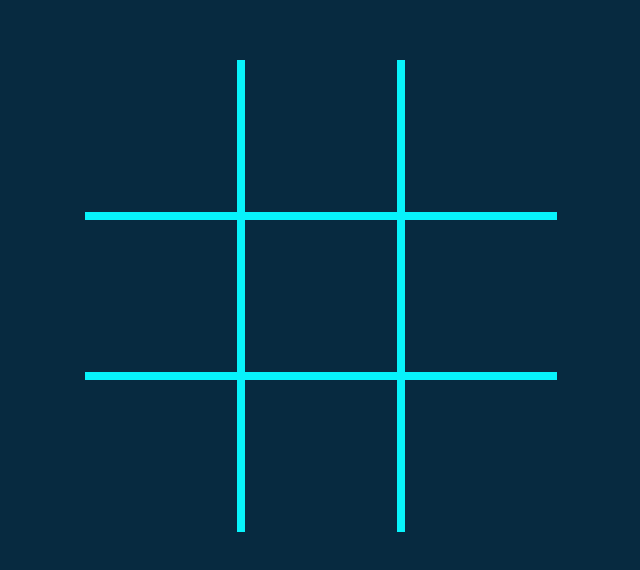
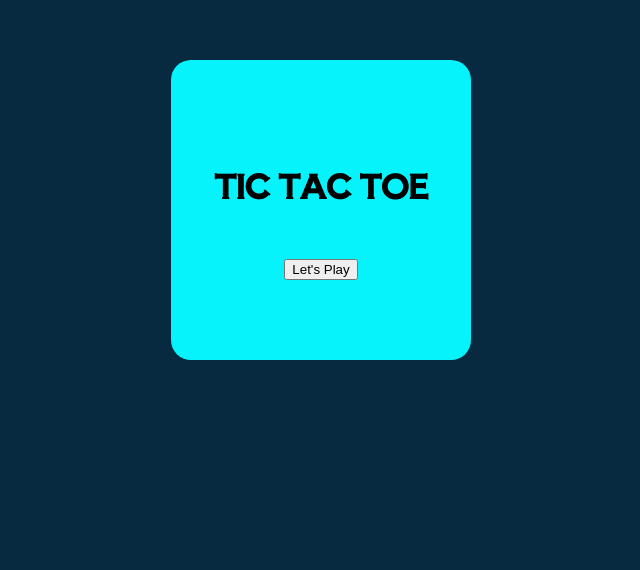
Before and after one commit to DominikHucka/Tic-Tac-Toe, a plain HTML site: page index.html in a window 1280 px wide. Shown: the part 290-860 px from the top of the page, without its empty margins (319-959 px from the left). Drawn offline with Linux system fonts and the light colour scheme.

Commit message:
added startScreen

```diff
--- /dev/null
+++ b/fonts.css
@@ -0,0 +1,8 @@
+/* aoboshi-one-regular - latin */
+@font-face {
+    font-display: swap; /* Check https://developer.mozilla.org/en-US/docs/Web/CSS/@font-face/font-display for other options. */
+    font-family: 'Aoboshi One';
+    font-style: normal;
+    font-weight: 400;
+    src: url('fonts/aoboshi-one-v10-latin-regular.woff2') format('woff2'); /* Chrome 36+, Opera 23+, Firefox 39+, Safari 12+, iOS 10+ */
+  }
--- a/index.html
+++ b/index.html
@@ -6,10 +6,12 @@
     <meta name="viewport" content="width=device-width, initial-scale=1.0">
     <title>Tic Tac Toe</title>
     <link rel="stylesheet" href="style.css">
+    <link rel="stylesheet" href="fonts.css">
 </head>
 
 <body onload="init()">
 
+    <div id="startScreen"></div>
     <div id="content"></div>
 
     <script src="script.js"></script>
--- a/script.js
+++ b/script.js
@@ -1,3 +1,6 @@
+let AUDIO_START_SCREEN = new Audio('sounds/startScreen.mp3')
+
+
 let fields = [
   null,
   null,
@@ -9,37 +12,65 @@ let fields = [
   null,
   null,
 ];
-const WINNING_COMBINATIONS = [
+
+
+let WINNING_COMBINATIONS = [
   [0, 1, 2], [3, 4, 5], [6, 7, 8], // horizontal
   [0, 3, 6], [1, 4, 7], [2, 5, 8], // vertical
   [0, 4, 8], [2, 4, 6], // diagonal
 ];
+
+
 let currentPlayer = 'circle';
+
+
 function init() {
+  startGame();
   render();
 }
+
+
 function render() {
-  const contentDiv = document.getElementById('content');
-  // Generate table HTML
-  let tableHtml = '<table>';
+  let contentDiv = document.getElementById('content');
+
+  let tableHtml = '<table>'; // generiert HTML <tabel></tabel>
   for (let i = 0; i < 3; i++) {
       tableHtml += '<tr>';
       for (let j = 0; j < 3; j++) {
-          const index = i * 3 + j;
+          let index = i * 3 + j;
           let symbol = '';
           if (fields[index] === 'circle') {
               symbol = generateCircleSVG();
           } else if (fields[index] === 'cross') {
               symbol = generateCrossSVG();
           }
-          tableHtml += `<td onclick="handleClick(this, ${index})">${symbol}</td>`;
+          tableHtml += `<td class="d-none" onclick="handleClick(this, ${index})">${symbol}</td>`;
       }
       tableHtml += '</tr>';
   }
   tableHtml += '</table>';
-  // Set table HTML to contentDiv
-  contentDiv.innerHTML = tableHtml;
+
+  contentDiv.innerHTML = tableHtml; // fügt dem content Container das HTML tag table hinzu
 }
+
+
+function startGame() {
+  let startScreen = document.getElementById('startScreen');
+  startScreen.innerHTML = '';
+  startScreen.innerHTML = generateStartScreenHTML();
+}
+
+
+function generateStartScreenHTML() {
+  return /*html*/`
+    <div class="start-screen">
+      <h1>TIC TAC TOE</h1>
+      <button id="playButton" class="play-button">Let's Play</button>
+    </div>
+  `
+}
+
+
 function handleClick(cell, index) {
   if (fields[index] === null) {
       fields[index] = currentPlayer;
@@ -47,17 +78,21 @@ function handleClick(cell, index) {
       cell.onclick = null;
       currentPlayer = currentPlayer === 'circle' ? 'cross' : 'circle';
       if (isGameFinished()) {
-          const winCombination = getWinningCombination();
+          let winCombination = getWinningCombination();
           drawWinningLine(winCombination);
       }
   }
 }
-function isGameFinished() {
+
+
+function isGameFinished() { // Überptüft, ob das Spiel beednet ist.
   return fields.every((field) => field !== null) || getWinningCombination() !== null;
 }
+
+
 function getWinningCombination() {
   for (let i = 0; i < WINNING_COMBINATIONS.length; i++) {
-      const [a, b, c] = WINNING_COMBINATIONS[i];
+      let [a, b, c] = WINNING_COMBINATIONS[i];
       if (fields[a] === fields[b] && fields[b] === fields[c] && fields[a] !== null) {
           return WINNING_COMBINATIONS[i];
       }
@@ -105,7 +140,7 @@ function generateCrossSVG() {
 
 function drawWinningLine(combination) {
   let lineColor = '#ffffff';
-  let lineWidth = 5;
+  let lineWidth = 10;
 
 
   let startCell = document.querySelectorAll(`td`)[combination[0]];
@@ -135,5 +170,6 @@ function drawWinningLine(combination) {
   line.style.left = `${startRect.left + startRect.width / 2 - contentRect.left}px`;
   line.style.transform = `rotate(${lineAngle}rad)`;
   line.style.transformOrigin = `top left`;
+  line.classList.add('blink-animation');
   document.getElementById('content').appendChild(line);
 }
--- a/style.css
+++ b/style.css
@@ -1,4 +1,5 @@
 body {
+  font-family: 'Aoboshi One';
   background-color: rgb(7, 42, 64);
   min-height: 100vh;
   margin: 0;
@@ -58,10 +59,38 @@ table {
     }
   }
 
-/* .cross {
-    color: rgb(251, 19, 73);
+  @keyframes blink {
+    0%, 100% {
+      opacity: 1;
+    }
+    50% {
+      opacity: 0;
+    }
+  }
+
+  .blink-animation {
+    animation: blink 1s ease-in-out 2; /* 2 mal blinken */
+  }
+
+.d-none {
+  display: none;
 }
 
-.circle {
-    color: rgb(223, 237, 246);
-} */
+#startScreen {
+  display: flex;
+  justify-content: center;
+  align-items: center;
+}
+
+.start-screen {
+  display: flex;
+  justify-content: center;
+  align-items: center;
+  border-radius: 20px;
+  width: 300px;
+  height: 300px;
+  background-color:  rgb(7, 243, 251);
+  margin-top: 350px;
+  flex-direction: column;
+  gap: 30px;
+}
```
Also changed, not shown: fonts/aoboshi-one-v10-latin-regular.woff2 (added), 1 other file.
